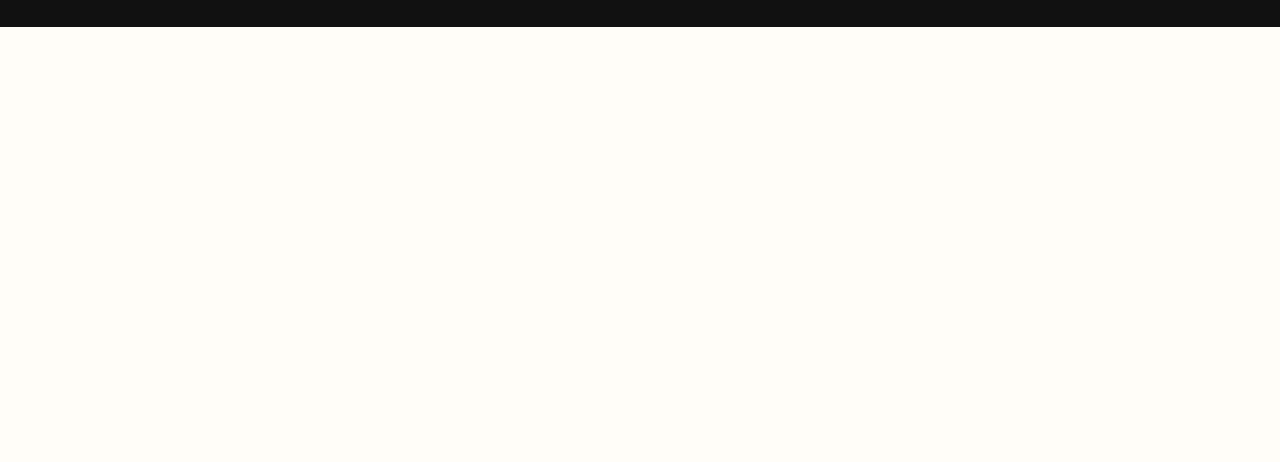
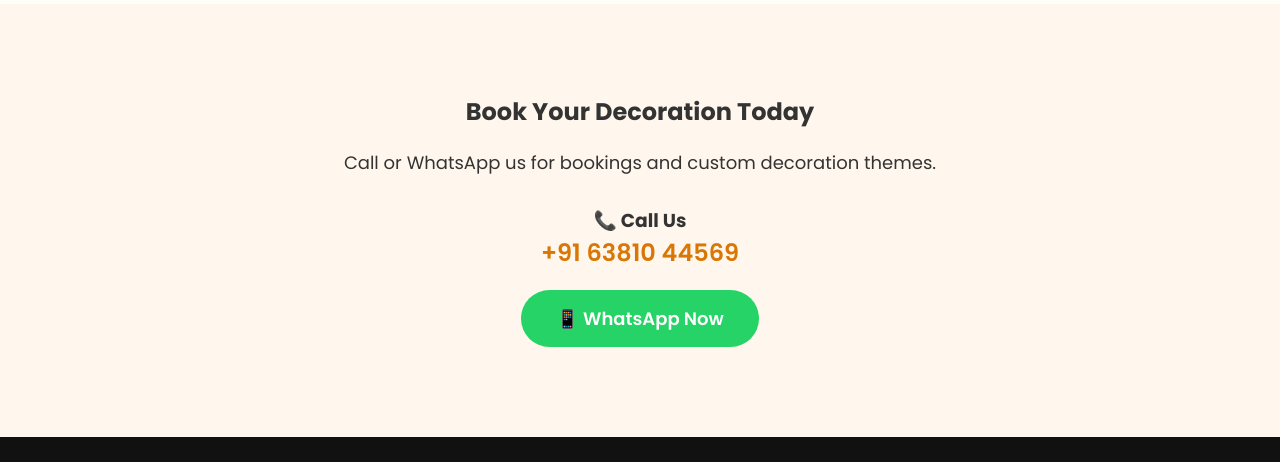
Before and after one commit to mano533/hotelManagementTracker, a plain HTML site: page index.html in a window 1280 px wide. Shown: the part 3749-4211 px from the top of the page. Before the commit the page ends 3776 px from the top, so only its background shows below. Drawn offline with Linux system fonts and the light colour scheme.

Commit message:
first message

```diff
--- a/index.html
+++ b/index.html
@@ -303,6 +303,9 @@
       <h2 class="section-title">Our Recent Work</h2>
 
       <div class="gallery">
+        <img src="image/image1.png" />
+        <img src="image/image2.png" />
+        <img src="image/image3.png" />
         <img src="image/1000015777.jpg" />
         <img src="image/1000015781.jpg" />
         <img src="image/1000015782.jpg" />
@@ -355,14 +358,34 @@
 
       <p>Call or WhatsApp us for bookings and custom decoration themes.</p>
 
-      <a href="https://wa.me/919999999999" class="whatsapp">
+      <div style="margin: 20px 0">
+        <h3>📞 Call Us</h3>
+        <a
+          href="tel:+916381044569"
+          style="
+            font-size: 24px;
+            text-decoration: none;
+            color: #d97706;
+            font-weight: 600;
+          "
+        >
+          +91 63810 44569
+        </a>
+      </div>
+
+      <a href="https://wa.me/916381044569" class="whatsapp">
         📱 WhatsApp Now
       </a>
     </section>
 
     <footer>
       <h3>Shubha Griha Decor</h3>
+
       <p>Making Every Housewarming Memorable</p>
+
+      <p>📞 +91 63810 44569</p>
+
+      <p>📱 WhatsApp: +91 63810 44569</p>
     </footer>
   </body>
 </html>
```
Also changed, not shown: 3 other files.
